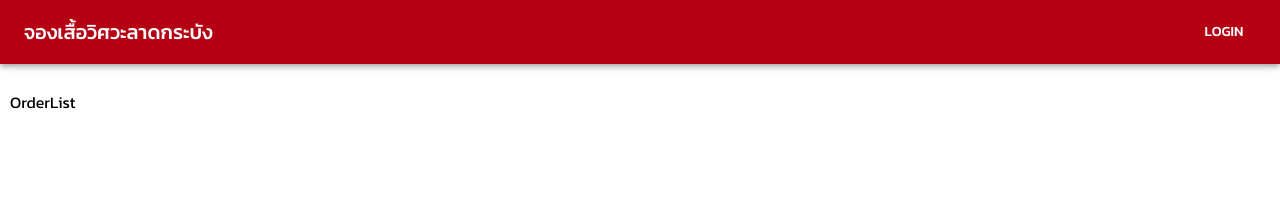
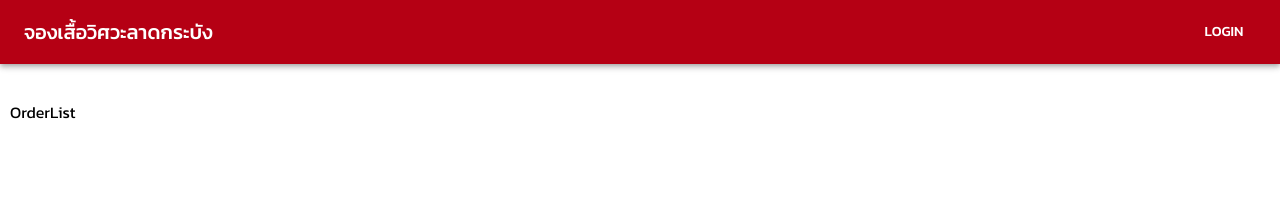
Before and after one commit to badgooooor/smoeng-uniform, a React (Vite) app: page /orders in a window 1280 px wide. Shown: the top 210 px of the page. Built offline with nearby package versions, Linux system fonts and the light colour scheme; no server answers.

Commit message:
Update styling

```diff
--- a/src/containers/Layout.tsx
+++ b/src/containers/Layout.tsx
@@ -18,7 +18,7 @@ const useStyles = makeStyles((theme: Theme) => ({
     width: '100vw'
   },
   body: {
-    padding: '10px'
+    padding: '20px 10px'
   }
 }));
 
```
